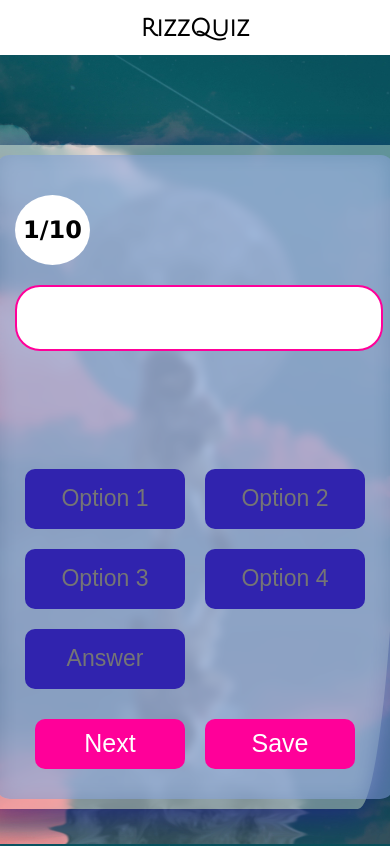
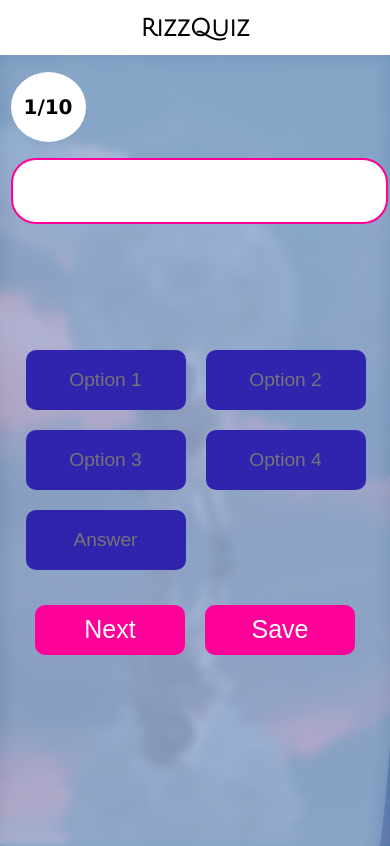
Before and after one commit to iQliPsE-22/iQByiQlipse, a React (Create React App) app: page /custom-ques in a window 390 px wide. Shown: the top 846 px of the page. Built offline with nearby package versions, Linux system fonts and the light colour scheme.

Commit message:
Updated UI

```diff
--- a/src/App.css
+++ b/src/App.css
@@ -5,7 +5,6 @@
 
 body {
   user-select: none;
-  /* background-color: rgb(189, 185, 185); */
   background-image: url("./Assets/astronaut-4106766.jpg");
   background-attachment: fixed;
   background-size: cover;
@@ -141,7 +140,7 @@
   margin-top: 25%;
   grid-template-columns: auto auto;
   gap: 2px;
-  padding: 10px;
+  padding: 15px;
   font-size: larger;
 }
 
@@ -190,34 +189,23 @@
 }
 
 @media screen and (max-width: 920px) {
-  .container {
-    height: 100%;
-    width: 100%;
-  }
-
   .back-container {
-    height: 90%;
-    max-height: 100%;
-    max-width: fit-content;
-    height: fit-content;
+    height: 100vh;
   }
 
   .question-container {
+    font-size: smaller;
+    height: 100vh;
+    width: fit-content;
     padding: 20px;
     color: aliceblue;
-    max-height: 100vh;
-    max-width: 100%;
-    height: fit-content;
-    width: fit-content;
     transition: 0.5s;
-    /* backdrop-filter: blur(10px); */
   }
 
   .options {
     width: min-content;
     height: min-content;
     grid-template-columns: auto auto;
-    gap: 50px;
     margin-top: 30%;
     margin-left: auto;
     margin-right: auto;
--- a/src/App.js
+++ b/src/App.js
@@ -72,22 +72,22 @@
         setQuestions("");
     }
   }
-  function mode() {
-    document.body.style.backgroundColor = "black";
-    document.body.style.color = "white";
-    document.querySelector(".parent").style.backgroundColor = "black";
-    document.querySelector(".parent").style.color = "white";
-    document.querySelector(".header").style.backgroundColor = "grey";
-    document.querySelector(".header").style.color = "white";
-    document.querySelector(".footer").style.backgroundColor = "grey";
-    document.querySelector(".footer").style.color = "white";
-    // document.querySelector(".container").style.backgroundColor = "black";
-  }
+  // function mode() {
+  //   document.body.style.backgroundColor = "black";
+  //   document.body.style.color = "white";
+  //   document.querySelector(".parent").style.backgroundColor = "black";
+  //   document.querySelector(".parent").style.color = "white";
+  //   document.querySelector(".header").style.backgroundColor = "grey";
+  //   document.querySelector(".header").style.color = "white";
+  //   document.querySelector(".footer").style.backgroundColor = "grey";
+  //   document.querySelector(".footer").style.color = "white";
+  //   // document.querySelector(".container").style.backgroundColor = "black";
+  // }
   return (
     <>
       <div className="parent">
         <Header />
-        <Background background={background} />
+
         {/* <div>
           <button onClick={mode}>MODE</button>
         </div> */}
@@ -128,7 +128,8 @@
             />
           </Routes>
         </BrowserRouter>
-          <Footer />
+        <Background background={background} />
+        <Footer />
       </div>
     </>
   );
--- a/src/Components/Home.jsx
+++ b/src/Components/Home.jsx
@@ -2,7 +2,7 @@
 import React from "react";
 import Card from "./Card";
 import "./home.css";
-import User from "./User";
+// import User from "./User";
 import { useNavigate } from "react-router-dom";
 
 const Home = ({ handleBackground, handleSelectedCard }) => {
--- a/src/Components/Result.jsx
+++ b/src/Components/Result.jsx
@@ -8,14 +8,9 @@
   return (
     <div className="result">
       <h1 id="info">
-        Your Score
-        <br />
-        {score}/{questions.length}
+        Congratulations on completing the quiz! You scored {score} /{" "}
+        {questions.length}.
       </h1>
-      <p id="info">
-        Congratulations on completing the quiz! You scored {score} out of{" "}
-        {questions.length}.
-      </p>
     </div>
   );
 };
--- a/src/Components/background.css
+++ b/src/Components/background.css
@@ -6,8 +6,8 @@
   align-items: center;
   text-overflow: ellipsis;
   overflow: hidden;
-  position: absolute;
-  top:100vh;
+  /* position: absolute; */
+  /* top:100vh; */
   margin-top:15px;
 }
 
@@ -26,7 +26,7 @@
   /* Adjust the values based on your preference */
   animation: slideshow infinite ease;
   animation-duration: 100s;
-  z-index: -1;
+  /* z-index: -1; */
   transition: .5s ease-in-out;
 }
 
--- a/src/Components/footer.css
+++ b/src/Components/footer.css
@@ -5,7 +5,7 @@
     width: 100%;
     box-shadow: 0px -2px 5px rgba(0, 0, 0, 0.1);
     margin-top: 10%;
-    bottom: 0;
+
 }
 
 .footer-content {
--- a/src/Components/home.css
+++ b/src/Components/home.css
@@ -10,17 +10,12 @@
   margin-left: auto;
   margin-right: auto;
   background-color: black;
-  opacity: .8;
   display: flex;
   justify-content: center;
   align-items: flex-start;
   margin-top: 30%;
-  width: 90%;
+  width: 92%;
   border-radius: 10px;
-}
-
-.nav:hover {
-  opacity: 1;
 }
 
 .content {
@@ -77,7 +72,7 @@
 @media screen and (max-width: 920px) {
   .nav {
     margin-top: 42vh;
-    height:90vh;
+    height: 90vh;
     flex-direction: column;
     align-items: center;
     justify-content: center;
--- a/src/Components/result.css
+++ b/src/Components/result.css
@@ -1,3 +1,5 @@
+/* result.css */
+
 .result {
   display: flex;
   align-items: center;
@@ -7,15 +9,27 @@
   text-align: center;
   color: rgb(151, 37, 37);
   z-index: 1;
-  position: absolute;
 }
 
 #info {
   display: none;
+
 }
 
 @media (max-width: 920px) {
+  .result {
+    align-items: first baseline;
+    justify-content: flex-start;
+  }
+
   #info {
     display: block;
+    background-color: black;
+    height: 200px;
+    border-radius: 10px;
+    padding: 20px;
+    font-size: 1.5rem;
+    font-weight: bold;
+    color: #ffffff;
   }
 }
```
